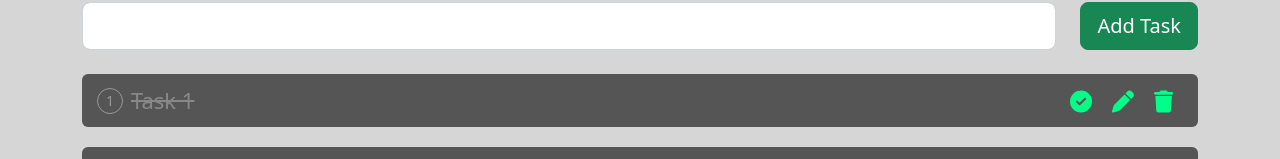
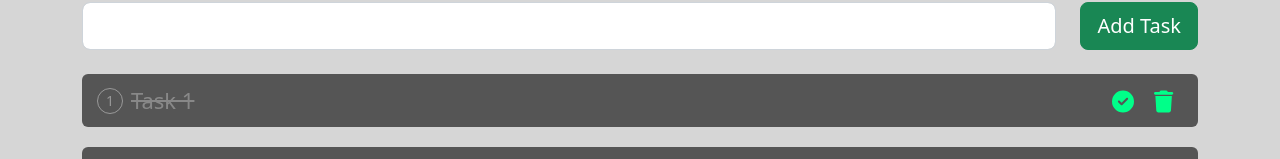
Before and after one commit to ujangaris/React-Todo-List, a React (Create React App) app: page / in a window 1280 px wide. Shown: the part 140-299 px from the top of the page. Built offline with nearby package versions, Linux system fonts and the light colour scheme.

Commit message:
Mark tasks as done or completed Function

```diff
--- a/src/App.js
+++ b/src/App.js
@@ -46,7 +46,20 @@ function App() {
   }
 
   // Mark tasks as done or completed
-  const markDone = (id) => {}
+  const markDone = (id) => {
+    // map the tasks
+    let newTask = toDo.map((task) => {
+      // check if the id is same
+      if (task.id === id) {
+        // change the status
+        return { ...task, status: !task.status }
+      }
+      // return the task
+      return task
+    })
+    // update the state
+    setToDo(newTask)
+  }
 
   // Cancel update
   const cancelUpdate = () => {}
@@ -100,12 +113,19 @@ function App() {
                 {/* pasang icon fontawesome */}
                 {/* pasang keterangan setiap icon */}
                 <div className="iconsWrap">
-                  <span title="Completed / Not Completed">
+                  {/* pasang fcuntion markDown */}
+                  <span
+                    title="Completed / Not Completed"
+                    onClick={(e) => markDone(task.id)}
+                  >
                     <FontAwesomeIcon icon={faCircleCheck} />
                   </span>
-                  <span title="Edit">
-                    <FontAwesomeIcon icon={faPen} />
-                  </span>
+                  {/* kodisi jika task sudah di checklis tombol edit ilang */}
+                  {task.status ? null : (
+                    <span title="Edit">
+                      <FontAwesomeIcon icon={faPen} />
+                    </span>
+                  )}
                   {/* memasang function delete */}
                   <span title="Delete" onClick={() => deleteTask(task.id)}>
                     <FontAwesomeIcon icon={faTrash} />
```
Also changed, not shown: 1 other file (tests, documents, lock files or other folders).
